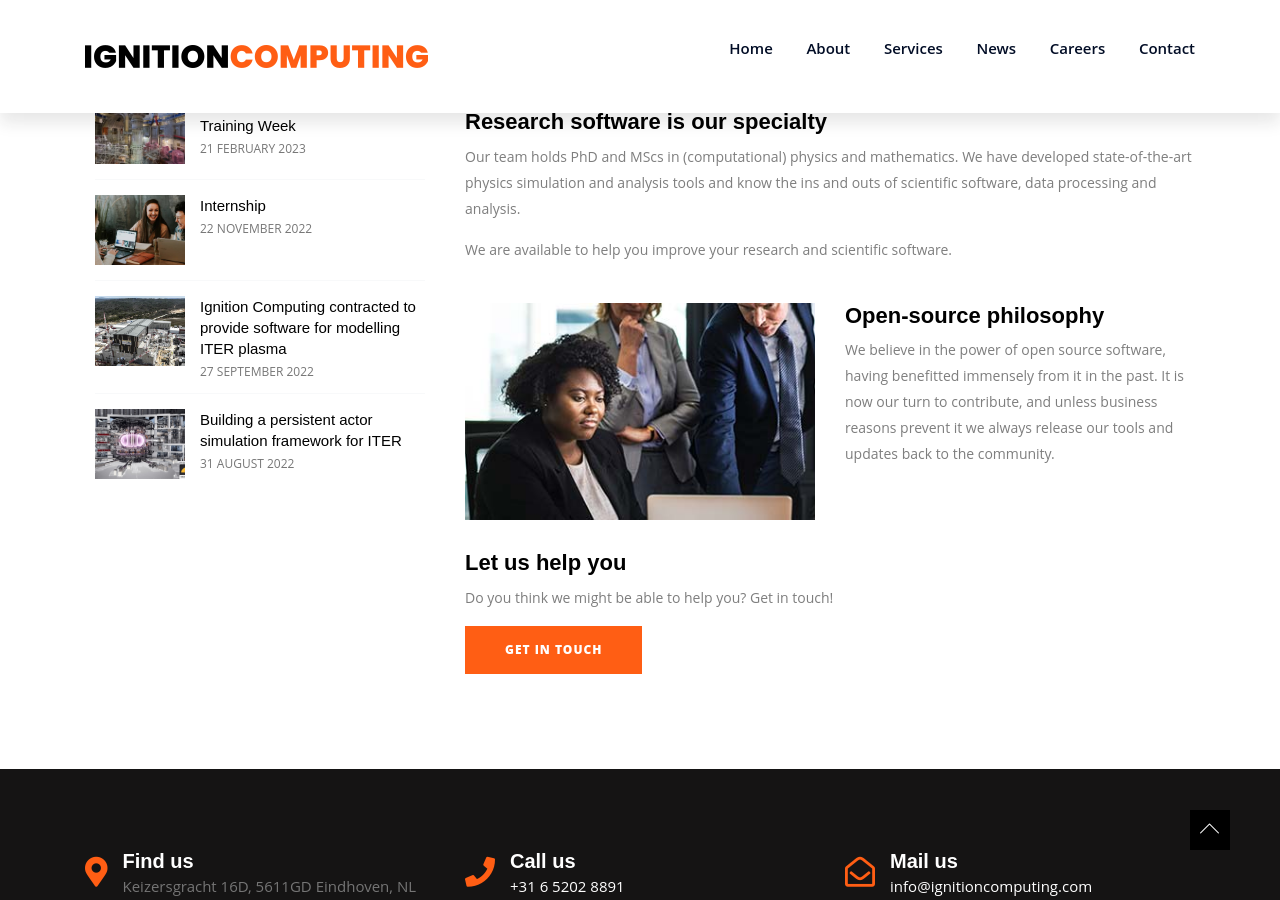
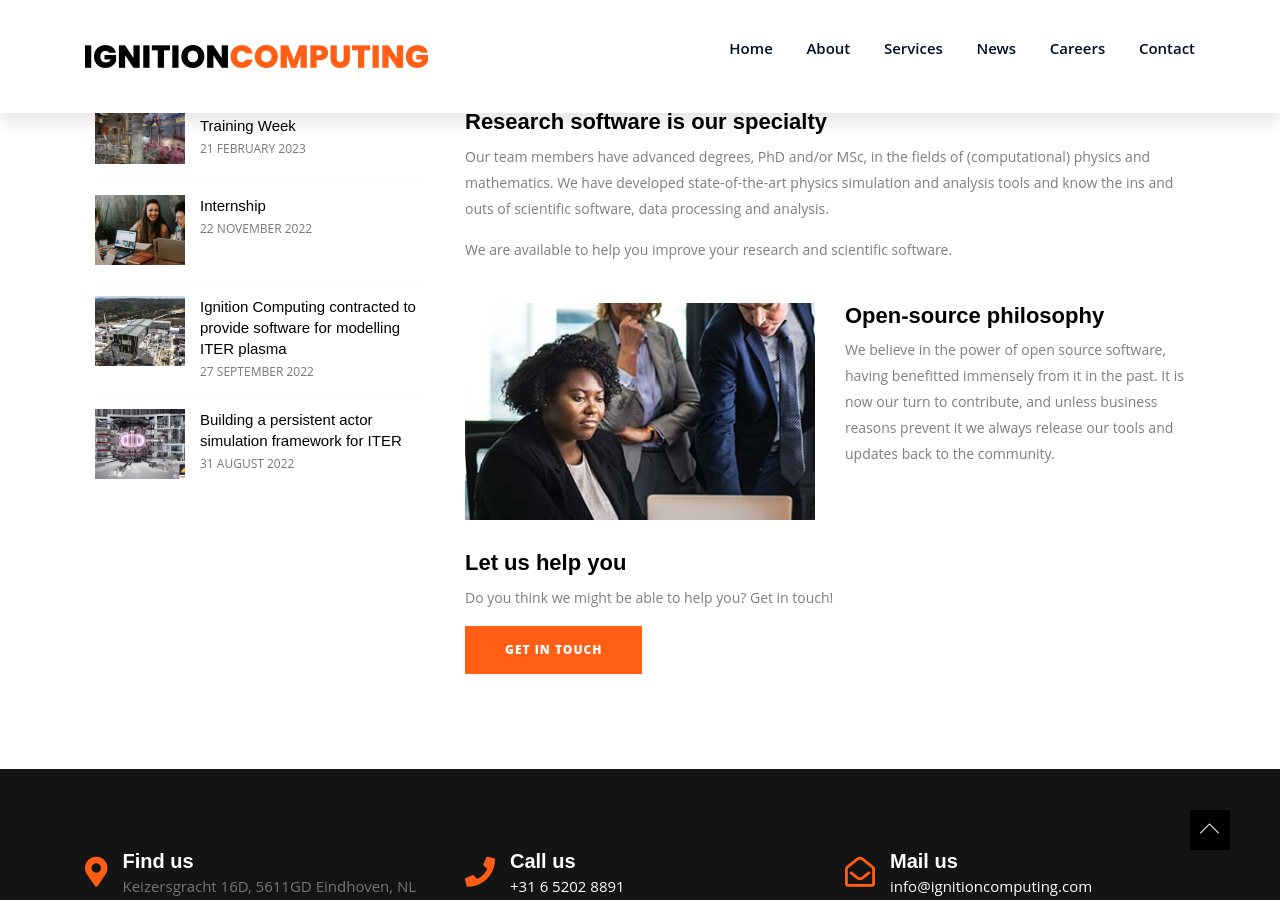
Before and after one commit to koenstrien/ignitioncomputing, a Jekyll site: the page built from _services/research-software.md, in a window 1280 px wide and 900 px high, scrolled down 885 px. Built offline with Jekyll 4.4.1, drawn with Linux system fonts in a browser that asks for light colours.

Commit message:
Update _services/research-software.md
Co-authored-by: Maarten Sebregts <110895564+maarten-ic@users.noreply.github.com>

```diff
--- a/_services/research-software.md
+++ b/_services/research-software.md
@@ -10,7 +10,7 @@ description: We have extensive experience writing simulation codes and infra, an
     <div class="col-md-12">
         <div class="service-details mb-40">
             <h3>Research software is our specialty</h3>
-            <p>Our team holds PhD and MScs in (computational) physics and mathematics. We have developed state-of-the-art physics simulation and analysis tools and know the ins and outs of scientific software, data processing and analysis.
+            <p>Our team members have advanced degrees, PhD and/or MSc, in the fields of (computational) physics and mathematics. We have developed state-of-the-art physics simulation and analysis tools and know the ins and outs of scientific software, data processing and analysis.
 	    </p>
 	    <p>
 	    We are available to help you improve your research and scientific software.
```
